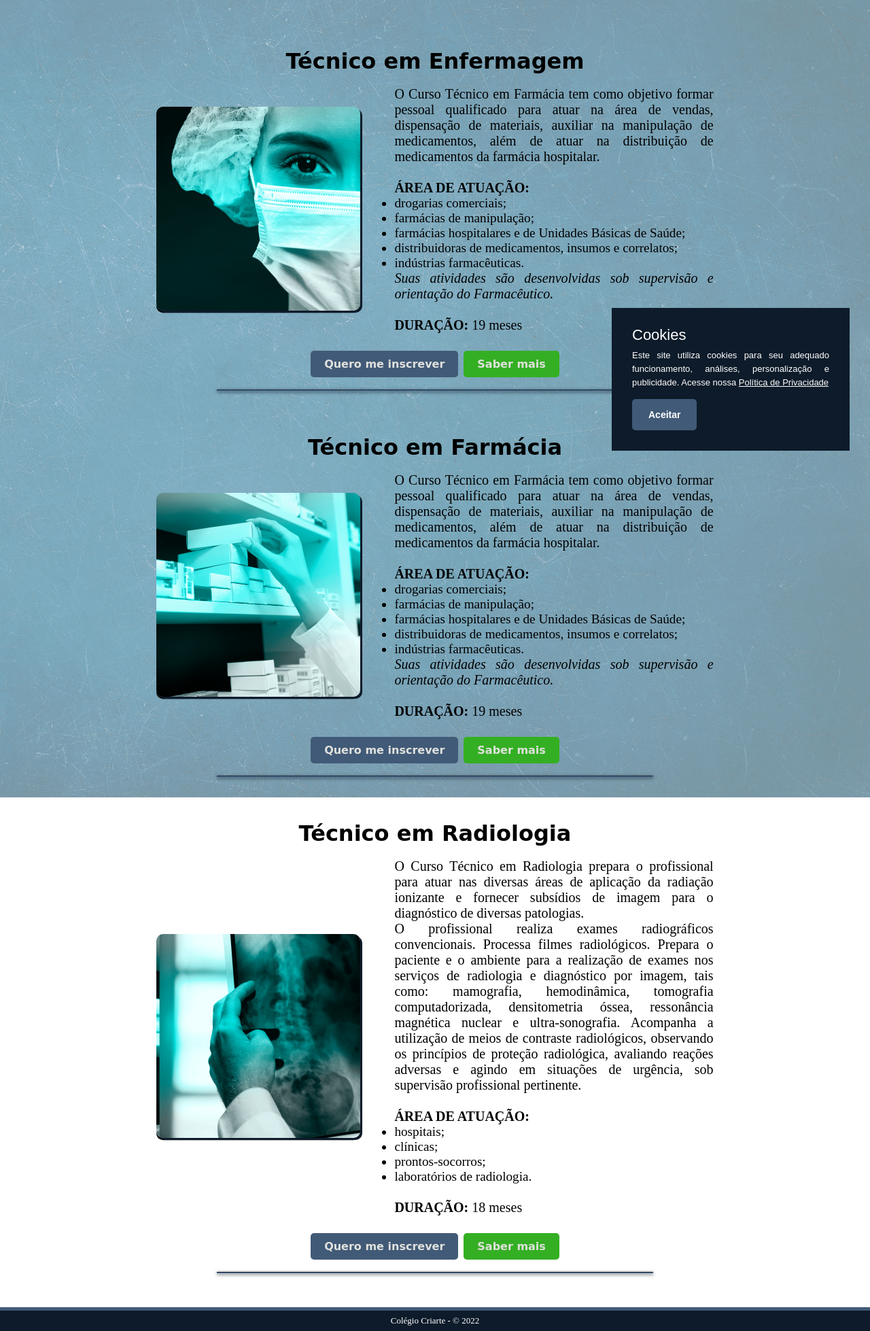
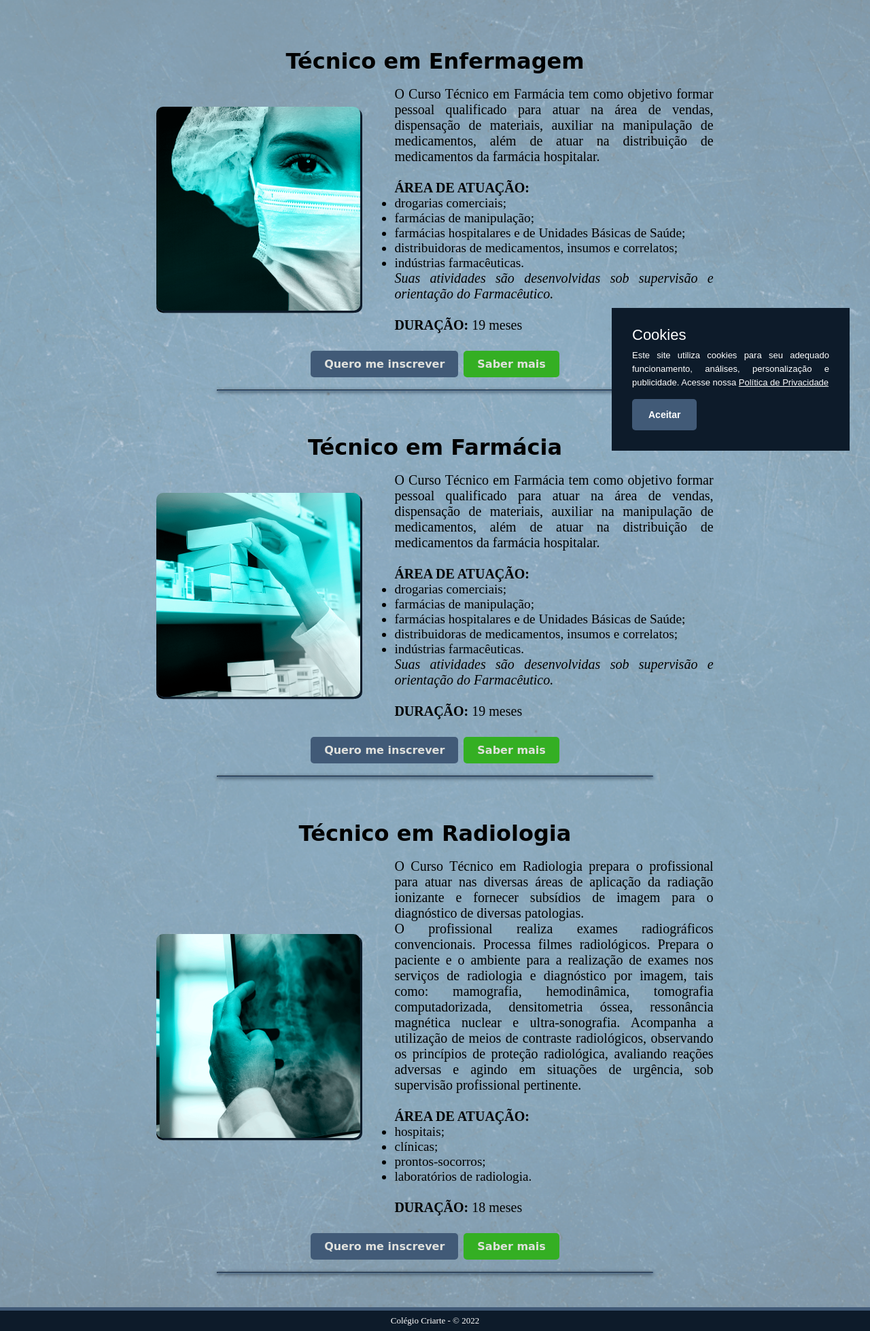
Before and after one commit to felipe-seabra/criarteProfissionalizante, a PHP site: page / in a window 1280 px wide. Shown: the part 107-2065 px from the top of the page at 68% size. Run offline with PHP 8.4, Linux system fonts and the light colour scheme; some web fonts are replaced.

Commit message:
Tamanho do background

```diff
--- a/style.css
+++ b/style.css
@@ -8,8 +8,10 @@
 
 body {
   font-family: "Andada Pro", serif;
-  background: #ffffff url("images/background-main.png") no-repeat right top fixed;
   align-content: center;
+  background: url("images/background-main.png");
+  background-size: cover;
+  background-position: center center;
 }
 
 h1 {
```
Also changed, not shown: images/background-main.png, images/enfermagem.png, images/farmacia.png, index.html (renamed from index.php).
